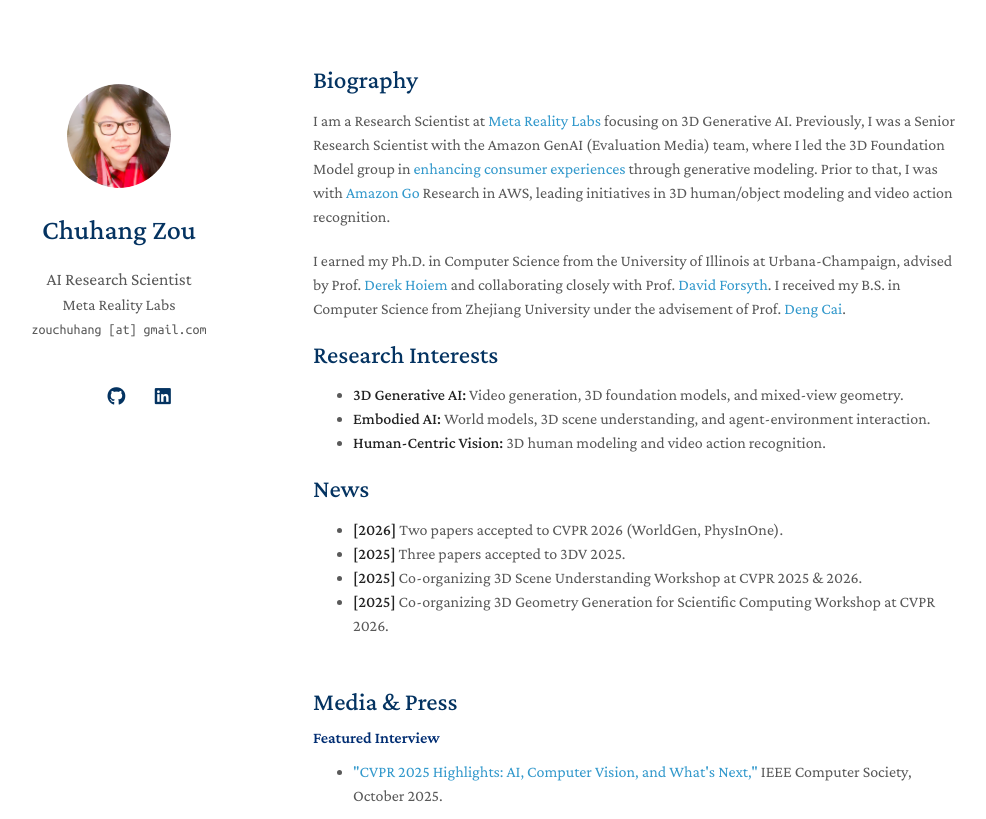
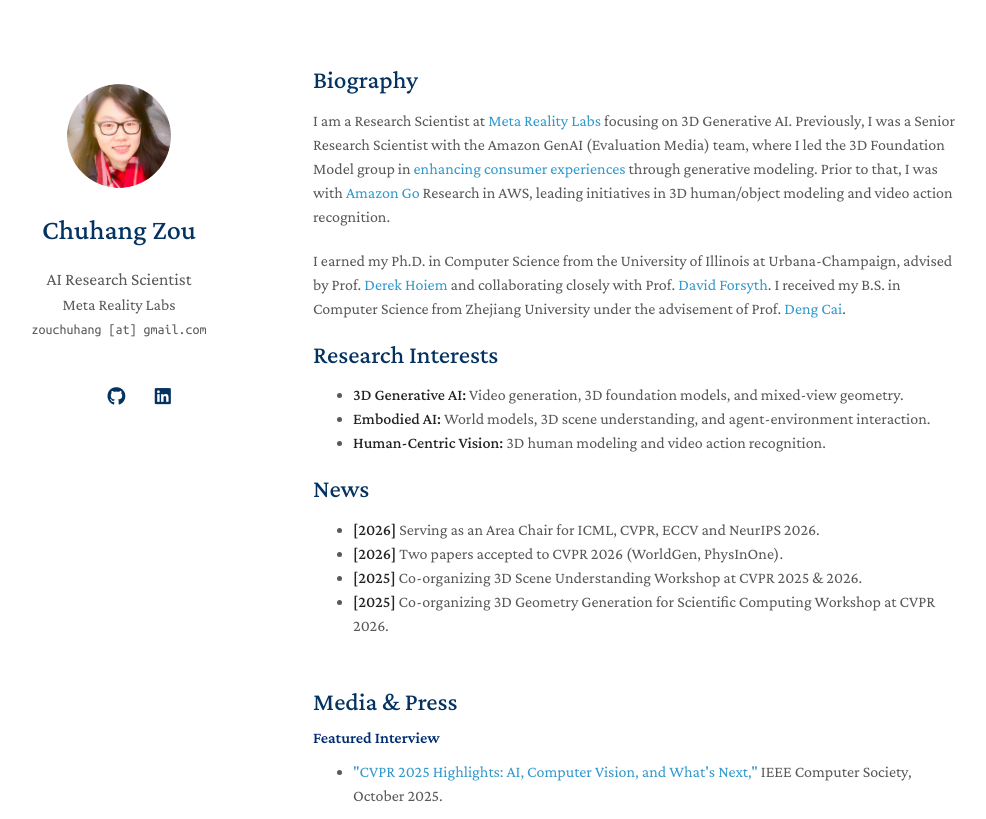
Before and after one commit to zouchuhang/zouchuhang.github.io, a Jekyll site: the page built from index.md, in a window 1280 px wide and 900 px high, cut to the strip 0-819 px from the top of the window. Shown: the whole strip, without its empty margins (157-1143 px from the left). Built offline with Jekyll 4.4.1, drawn with Linux system fonts in a browser that asks for light colours; a style sheet for code colours, icons or effects is not loaded.

Commit message:
Update News: add AC 2026, remove 3DV 2025

```diff
--- a/index.md
+++ b/index.md
@@ -16,8 +16,8 @@
 
 ## News
 
+- **[2026]** Serving as an Area Chair for ICML, CVPR, ECCV and NeurIPS 2026.
 - **[2026]** Two papers accepted to CVPR 2026 (WorldGen, PhysInOne).
-- **[2025]** Three papers accepted to 3DV 2025.
 - **[2025]** Co-organizing 3D Scene Understanding Workshop at CVPR 2025 & 2026.
 - **[2025]** Co-organizing 3D Geometry Generation for Scientific Computing Workshop at CVPR 2026.
 
```
